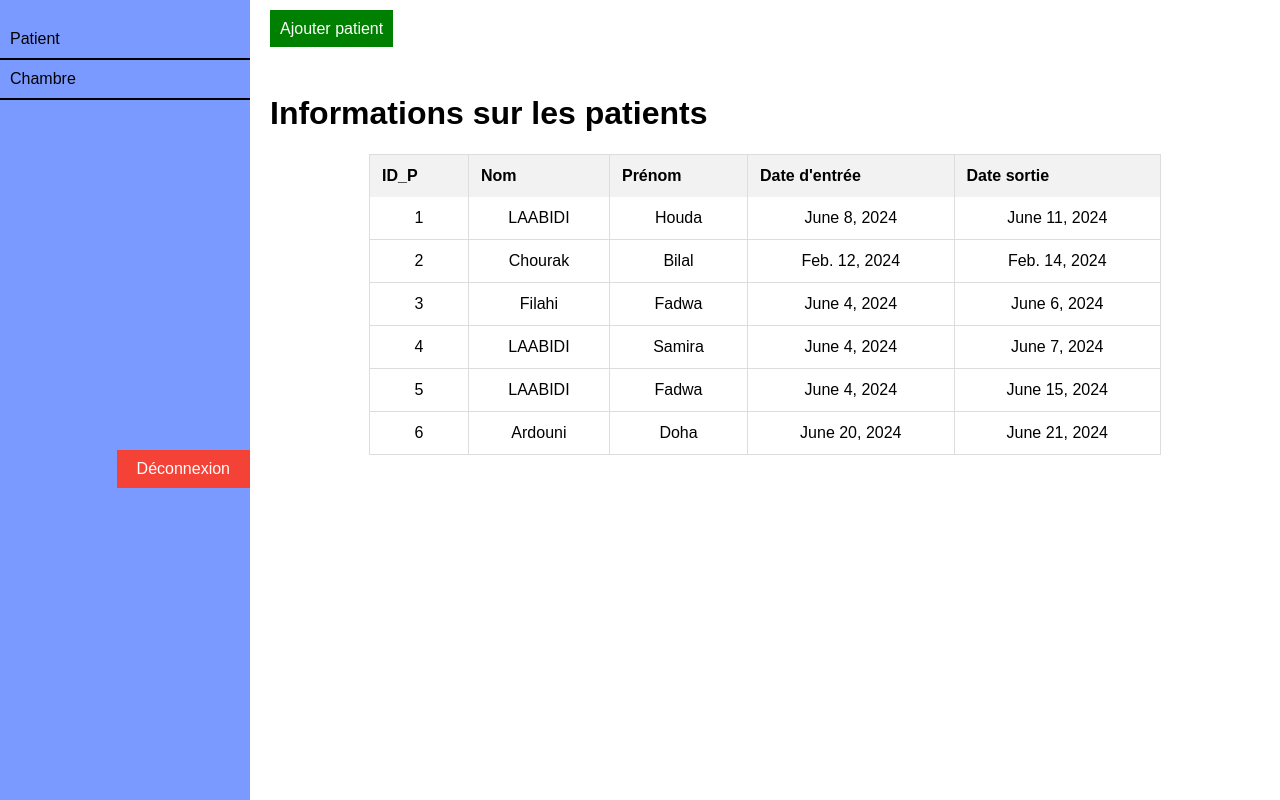
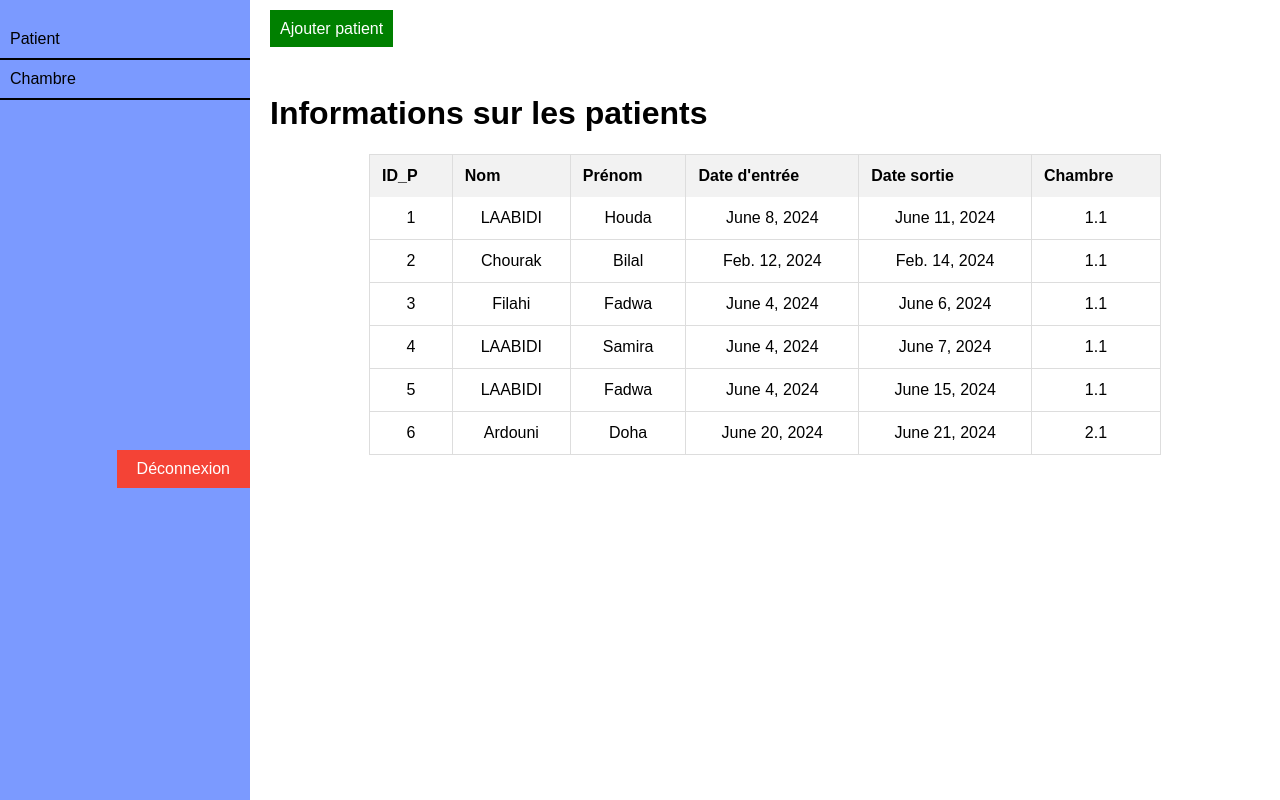
Before and after one commit to ridaouiafaf/SmartHospitalRoom, a Django app: page /patient/ in a window 1280 px wide. Run offline with Django 5.2, Linux system fonts and the light colour scheme; data comes from the database, SQL or seed files in the repository; both versions use the stored data as it was after the commit.

Commit message:
affectation du patient

```diff
--- a/myapp/admin.py
+++ b/myapp/admin.py
@@ -2,3 +2,4 @@ from django.contrib import admin
 from .models import *
 
 admin.site.register(Chambre)
+admin.site.register(Patient)
--- a/myapp/forms.py
+++ b/myapp/forms.py
@@ -12,8 +12,8 @@ from .models import *
 class ChambreForm(forms.ModelForm):
     class Meta:
         model = Chambre
-        fields = ['numero', 'etage', 'temperature', 'humidite', 'qualite_air']
+        fields = ['numero', 'etage']
 class PatientForm(forms.ModelForm):
     class Meta:
         model = Patient
-        fields = ['id', 'nom', 'prenom', 'date_entree', 'date_sortie']
+        fields = ['id', 'nom', 'prenom', 'date_entree', 'date_sortie', 'chambre']
--- a/myapp/models.py
+++ b/myapp/models.py
@@ -1,12 +1,13 @@
 from django.db import models
+from datetime import date
 
 class Chambre(models.Model):
-    id = models.AutoField(primary_key=True)  # Champ AutoField pour l'identifiant unique
+    id = models.AutoField(primary_key=True)
     numero = models.IntegerField()
     etage = models.IntegerField()
-    temperature = models.DecimalField(max_digits=5, decimal_places=2)
-    humidite = models.DecimalField(max_digits=5, decimal_places=2)
-    qualite_air = models.CharField(max_length=100)
+    temperature = models.DecimalField(max_digits=5, decimal_places=2, default=0)
+    humidite = models.DecimalField(max_digits=5, decimal_places=2, default=0)
+    qualite_air = models.CharField(max_length=100, default=0)
 
     class Meta:
         constraints = [
@@ -17,18 +18,13 @@ class Chambre(models.Model):
         return f"Chambre {self.numero} - Etage {self.etage}"
 
 
-
-
 class Patient(models.Model):
     id = models.AutoField(primary_key=True)
     nom = models.CharField(max_length=100)
     prenom = models.CharField(max_length=100)
     date_entree = models.DateField()
-    date_sortie = models.DateField()
-    class Meta:
-        constraints = [
-            models.UniqueConstraint(fields=['nom', 'prenom'], name='unique')
-        ]
+    date_sortie = models.DateField(default=date(2024, 1, 1))
+    chambre = models.ForeignKey(Chambre, on_delete=models.CASCADE)
 
     def __str__(self):
         return f"Patient {self.nom} {self.prenom}"
--- a/myapp/templates/patient.html
+++ b/myapp/templates/patient.html
@@ -128,7 +128,7 @@
                         <th style="padding: 12px; border-right: 1px solid #ddd; text-align: left;">Prénom</th>
                         <th style="padding: 12px; border-right: 1px solid #ddd; text-align: left;">Date d'entrée</th>
                         <th style="padding: 12px; border-right: 1px solid #ddd; text-align: left;">Date sortie</th>
-
+                        <th style="padding: 12px; border-right: 1px solid #ddd; text-align: left;">Chambre</th>
                     </tr>
                 </thead>
                 <tbody>
@@ -139,7 +139,8 @@
                         <td style="padding: 12px; border-right: 1px solid #ddd;">{{ patient.prenom }}</td>
                         <td style="padding: 12px; border-right: 1px solid #ddd;">{{ patient.date_entree }}</td>
                         <td style="padding: 12px; border-right: 1px solid #ddd;">{{ patient.date_sortie }}</td>
-
+                        <td style="padding: 12px; border-right: 1px solid #ddd;">{{ patient.chambre.numero }}.{{ patient.chambre.etage }}
+                        </td>
                     </tr>
                     {% endfor %}
                 </tbody>
@@ -155,11 +156,6 @@
                 <form id="ajouter-patient-form" method="post" action="{% url 'ajouter_patient' %}"
                     style="text-align: center; ">
                     {% csrf_token %}
-                    <div style="margin-bottom: 20px;">
-                        <label for="id" style="font-weight: bold; color: #555;">ID :</label><br>
-                        <input type="text" id="id" name="id" required
-                            style="width: 70%; padding: 10px; margin-top: 5px; border: 1px solid #ccc; border-radius: 5px;">
-                    </div>
                     <div style="margin-bottom: 20px;">
                         <label for="nom" style="font-weight: bold; color: #555;">Nom :</label><br>
                         <input type="text" id="nom" name="nom" required
@@ -181,7 +177,13 @@
                         <input type="date" id="date_sortie" name="date_sortie"
                             style="width: 70%; padding: 10px; margin-top: 5px; border: 1px solid #ccc; border-radius: 5px;">
                     </div>
-
+                    <div style="margin-bottom: 20px;">
+                        <label for="prenom" style="font-weight: bold; color: #555;">Chambre :</label><br>
+                        <select name="chambre" id="chambre">
+                            {% for chambre in chambres %}
+                                <option value="{{ chambre.id }}">{{ chambre.numero }}.{{ chambre.numero }}</option>
+                            {% endfor %}
+                        </select>                   </div>
                     <button type="submit"
                         style="background-color: #4CAF50; color: white; padding: 12px 20px; border: none; border-radius: 5px; cursor: pointer; font-size: 16px;">Ajouter</button>
                 </form>
--- a/myapp/views.py
+++ b/myapp/views.py
@@ -6,19 +6,27 @@ from .forms import ChambreForm
 from .forms import PatientForm
 from django.http import JsonResponse
 from django.contrib.sessions.models import Session
+from datetime import datetime
+
 def ajouter_chambre(request):
+    user_id = request.session.get('user_id')
+    chambres = Chambre.objects.all()
     if request.method == 'POST':
         form = ChambreForm(request.POST)
         if form.is_valid():
             form.save()
             message_success = "L'ajout est effectué avec succès."
-            return render(request, 'chambre.html', {'message_success': message_success})
+            user_id = request.session.get('user_id')
+            chambres = Chambre.objects.all()
+            return render(request, 'chambre.html', {'message_success': message_success, 'chambres': chambres, 'user_id': user_id})
         else:
+            user_id = request.session.get('user_id')
+            chambres = Chambre.objects.all()
             message_erreur = "Un problème est survenu lors de l'ajout de la chambre."
-            return render(request, 'chambre.html', {'message_erreur': message_erreur})
+            return render(request, 'chambre.html', {'message_erreur': message_erreur, 'chambres': chambres, 'user_id': user_id})
     else:
         form = ChambreForm()
-    return render(request, 'chambre.html', {'form': form})
+    return render(request, 'chambre.html', {'form': form, 'chambres': chambres, 'user_id': user_id})
 
 def chambres_json(request):
     chambres = Chambre.objects.all()
@@ -47,20 +55,39 @@ def chambre(request):
     return render(request, 'chambre.html', {'chambres': chambres, 'user_id': user_id})
 
 
-
 def ajouter_patient(request):
+    user_id = request.session.get('user_id')
+    chambres = Chambre.objects.all()
+    patients = Patient.objects.all()
     if request.method == 'POST':
         form = PatientForm(request.POST)
+        chambre=request.POST.get('chambre')
+        date_entree = datetime.strptime(request.POST.get('date_entree'), '%Y-%m-%d').date()
+        date_sortie = datetime.strptime(request.POST.get('date_sortie'), '%Y-%m-%d').date()
+
         if form.is_valid():
+            nb_patient_chambre = Patient.objects.filter(chambre=chambre).count()
+            patients_dans_chambre = Patient.objects.filter(chambre=chambre)
+            if nb_patient_chambre>=3 :
+                for patient in patients_dans_chambre:
+                    if date_entree < patient.date_sortie and date_sortie > patient.date_entree:
+                        message_erreur = "Cette chambre n'est pas disponible pour les dates sélectionnées."
+                        return render(request, 'patient.html', {'message_erreur': message_erreur, 'chambres': chambres, 'patients': patients, 'user_id': user_id})
+                message_erreur = "Cette chambre est saturée."
+                return render(request, 'patient.html', {'message_erreur': message_erreur, 'chambres':chambres , 'patients': patients, 'user_id': user_id})
+
             form.save()
             message_success = "L'ajout est effectué avec succès."
-            return render(request, 'patient.html', {'message_success': message_success})
+            patients = Patient.objects.all()
+            return render(request, 'patient.html', {'message_success': message_success, 'chambres':chambres , 'patients': patients, 'user_id': user_id})
         else:
+            patients = Patient.objects.all()
             message_erreur = "Un problème est survenu lors de l'ajout de la patient."
-            return render(request, 'patient.html', {'message_erreur': message_erreur})
+            return render(request, 'patient.html', {'message_erreur': message_erreur, 'chambres':chambres , 'patients': patients, 'user_id': user_id})
     else:
         form = PatientForm()
-    return render(request, 'patient.html', {'form': form})
+    return render(request, 'patient.html', {'form': form, 'chambres':chambres , 'patients': patients, 'user_id': user_id})
+
 
 def patients_json(request):
     patients = Patient.objects.all()
@@ -71,4 +98,5 @@ def patients_json(request):
 def patient(request):
     user_id = request.session.get('user_id')
     patients = Patient.objects.all()
-    return render(request, 'patient.html', {'patients': patients, 'user_id': user_id})
+    chambres = Chambre.objects.all()
+    return render(request, 'patient.html', {'patients': patients, 'chambres':chambres , 'user_id': user_id})
```
Also changed, not shown: myapp/templates/chambre.html (+0 -15 lines), db.sqlite3, myapp/migrations/0004_alter_patient_date_sortie_alter_patient_id_and_more.py (added), myapp/migrations/0005_remove_patient_unique.py (added), myapp/migrations/0006_patient_chambre.py (added), myapp/migrations/0007_alter_chambre_humidite_alter_chambre_qualite_air_and_more.py (added).
